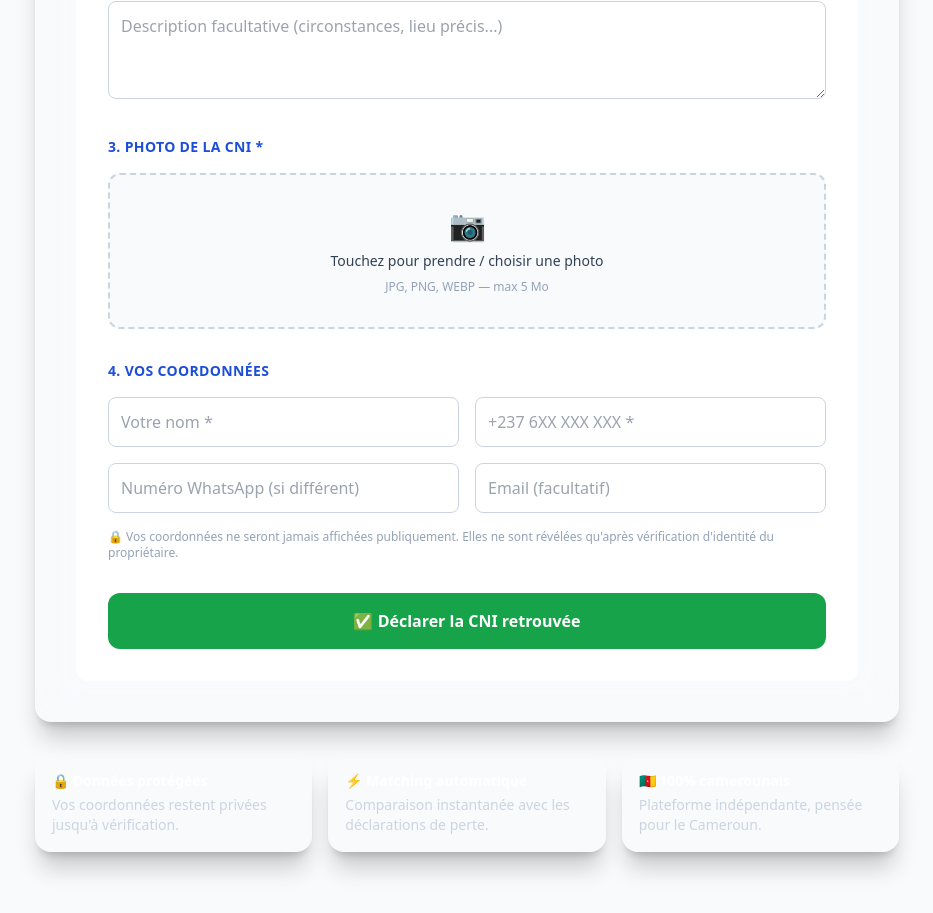
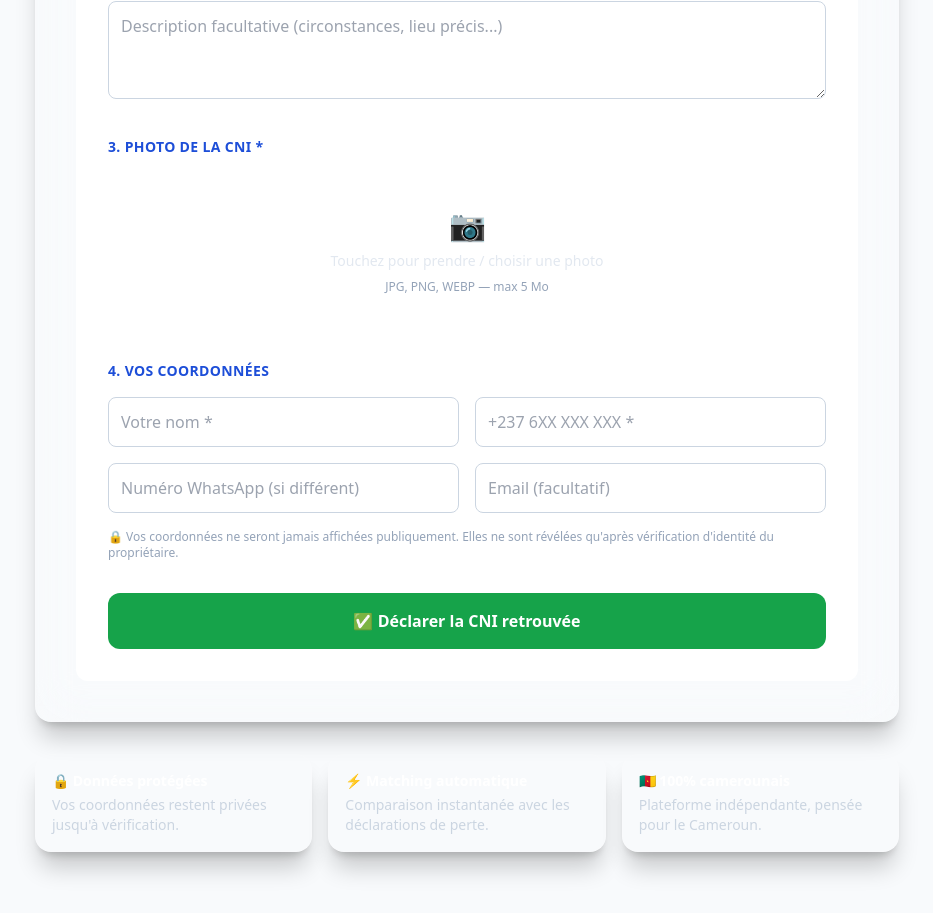
Before and after one commit to freddy-20/CNI-FIND, a Next.js app: page /retrouve in a window 1280 px wide. Shown: the part 901-1814 px from the top of the page, without its empty margins (173-1106 px from the left). Built offline with nearby package versions, Linux system fonts and the light colour scheme.

Commit message:
Update ImageUpload.tsx

```diff
--- a/components/forms/ImageUpload.tsx
+++ b/components/forms/ImageUpload.tsx
@@ -103,12 +103,12 @@ export default function ImageUpload({ onUploaded }: ImageUploadProps) {
           onClick={() => inputRef.current?.click()}
           className={`flex flex-col items-center justify-center gap-2 rounded-xl border-2 border-dashed p-8 text-center cursor-pointer transition-colors ${
             dragActive
-              ? "border-blue-500 bg-blue-50"
-              : "border-slate-300 bg-slate-50 hover:bg-slate-100"
+              ? "border-blue-400 bg-blue-500/10"
+              : "border-white/20 bg-white/[0.03] hover:bg-white/[0.06]"
           }`}
         >
           <span className="text-3xl">📷</span>
-          <p className="text-sm font-medium text-slate-700">
+          <p className="text-sm font-medium text-slate-200">
             Touchez pour prendre / choisir une photo
           </p>
           <p className="text-xs text-slate-400">JPG, PNG, WEBP — max 5 Mo</p>
@@ -125,12 +125,12 @@ export default function ImageUpload({ onUploaded }: ImageUploadProps) {
       )}
 
       {preview && (
-        <div className="relative overflow-hidden rounded-xl border">
+        <div className="relative overflow-hidden rounded-xl border border-white/10">
           <img src={preview} alt="Aperçu de la CNI" className="w-full max-h-72 object-cover" />
 
           {status === "uploading" && (
-            <div className="absolute inset-x-0 bottom-0 bg-black/50 p-2">
-              <div className="h-2 w-full rounded-full bg-white/30">
+            <div className="absolute inset-x-0 bottom-0 bg-black/60 p-2">
+              <div className="h-2 w-full rounded-full bg-white/20">
                 <div
                   className="h-2 rounded-full bg-blue-500 transition-all"
                   style={{ width: `${progress}%` }}
@@ -141,7 +141,7 @@ export default function ImageUpload({ onUploaded }: ImageUploadProps) {
           )}
 
           {status === "success" && (
-            <div className="absolute top-2 right-2 rounded-full bg-green-600 px-3 py-1 text-xs font-medium text-white">
+            <div className="absolute top-2 right-2 rounded-full bg-emerald-600 px-3 py-1 text-xs font-medium text-white">
               ✓ Envoyée
             </div>
           )}
@@ -149,14 +149,14 @@ export default function ImageUpload({ onUploaded }: ImageUploadProps) {
           <button
             type="button"
             onClick={reset}
-            className="absolute top-2 left-2 rounded-full bg-white/90 px-3 py-1 text-xs font-medium text-slate-700 shadow"
+            className="absolute top-2 left-2 rounded-full bg-black/60 px-3 py-1 text-xs font-medium text-white shadow"
           >
             ✕ Retirer
           </button>
         </div>
       )}
 
-      {error && <p className="text-sm text-red-600">{error}</p>}
+      {error && <p className="text-sm text-red-400">{error}</p>}
     </div>
   );
 }
```
